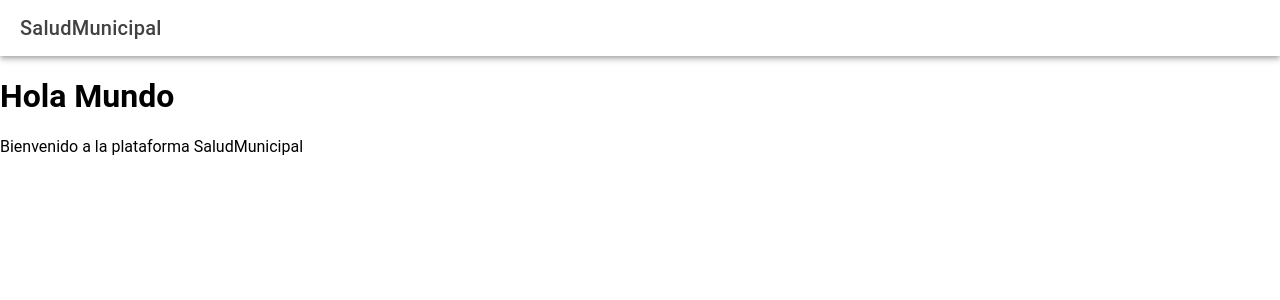
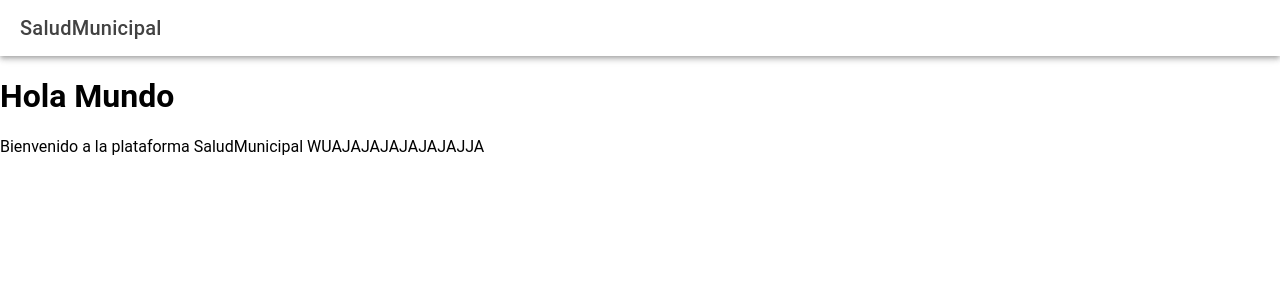
Before and after one commit to Intiti/Proyecto-Ingenieria-Web-y-Movil-, a React (Vite) app: page / in a window 1280 px wide. Shown: the top 300 px of the page. Built offline with nearby package versions, Linux system fonts and the light colour scheme.

Commit message:
Probando desde pc intiti

```diff
--- a/package.json
+++ b/package.json
@@ -47,7 +47,7 @@
     "terser": "^5.4.0",
     "typescript": "~5.9.0",
     "typescript-eslint": "^8.24.0",
-    "vite": "^5.0.0",
+    "vite": "5.4.21",
     "vitest": "^0.34.6"
   },
   "description": "An Ionic project"
--- a/src/App.tsx
+++ b/src/App.tsx
@@ -23,7 +23,7 @@ export function App() {
         </IonHeader>
         <IonContent className="ion-text-center ion-padding">
           <h1>Hola Mundo</h1>
-          <p>Bienvenido a la plataforma SaludMunicipal</p>
+          <p>Bienvenido a la plataforma SaludMunicipal WUAJAJAJAJAJAJAJJA</p>
         </IonContent>
       </IonPage>
     </IonApp>
```
Also changed, not shown: 1 other file (tests, documents, lock files or other folders).
